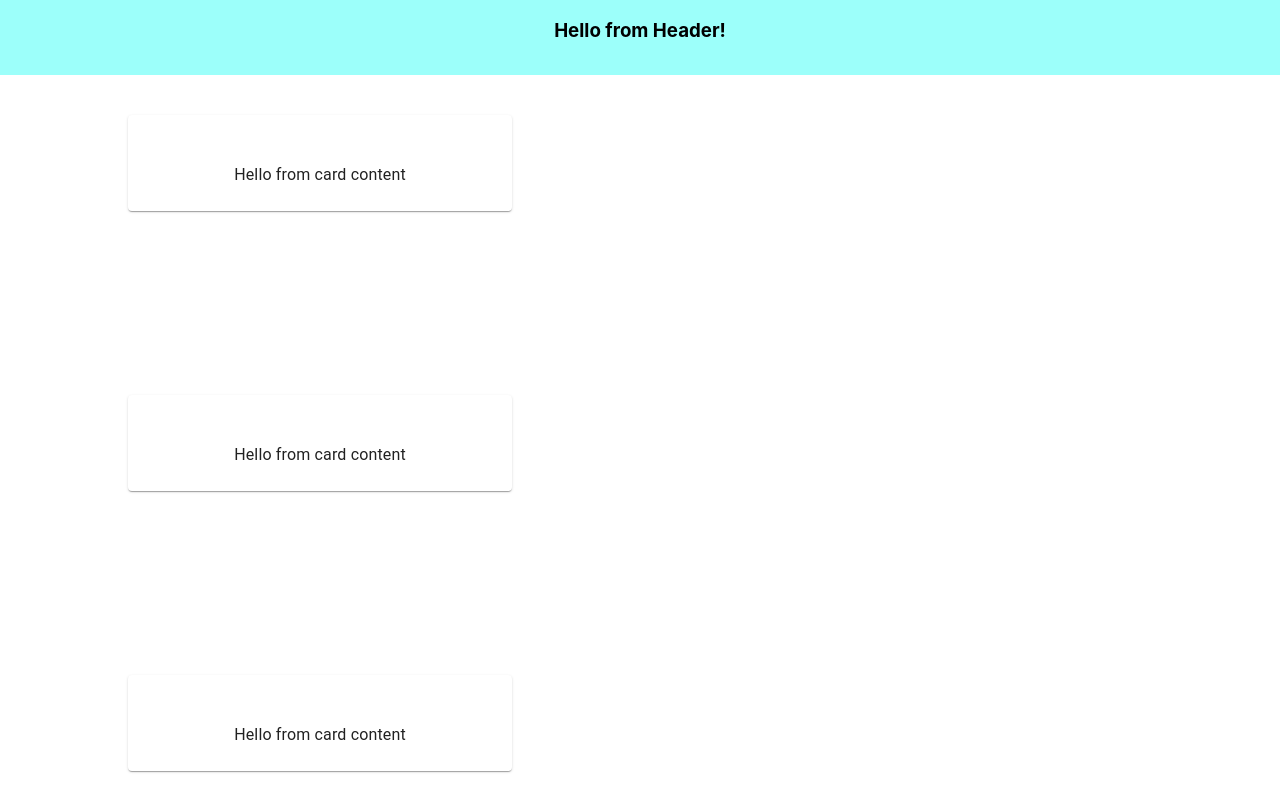
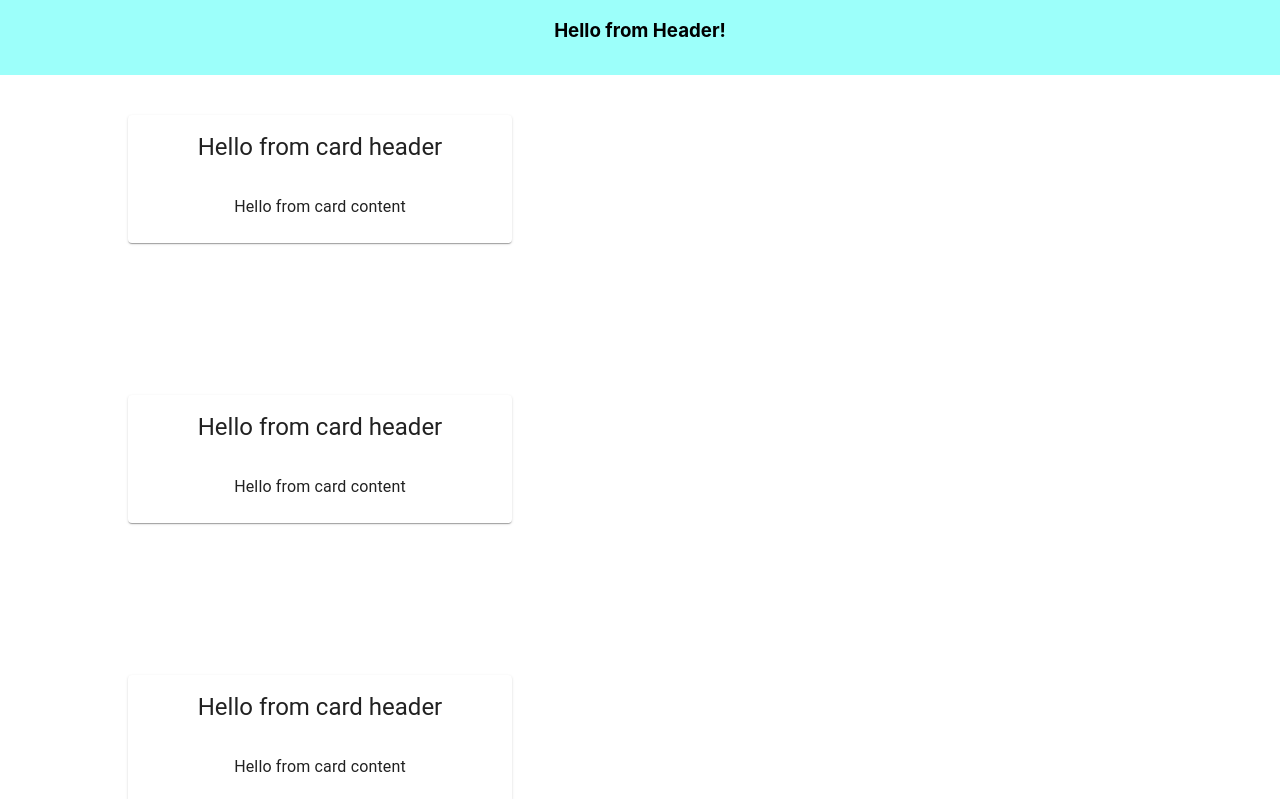
Before and after one commit to Bohjaangles/3d-odyssey, a React (Create React App) app: page / in a window 1280 px wide. Shown: the top 799 px of the page. Built offline with nearby package versions, Linux system fonts and the light colour scheme.

Commit message:
add functional header to cards

```diff
--- a/src/components/CardItem.jsx
+++ b/src/components/CardItem.jsx
@@ -11,9 +11,9 @@ export default function CardItem() {
   return (
     <div className="cardWrapper">
       <Card>
-        <CardHeader>
-          <Typography>Hello from the card header</Typography>
-        </CardHeader>
+        <CardHeader
+          title='Hello from card header'
+        />
         <CardContent>
           <Typography>Hello from card content</Typography>
         </CardContent>
```
